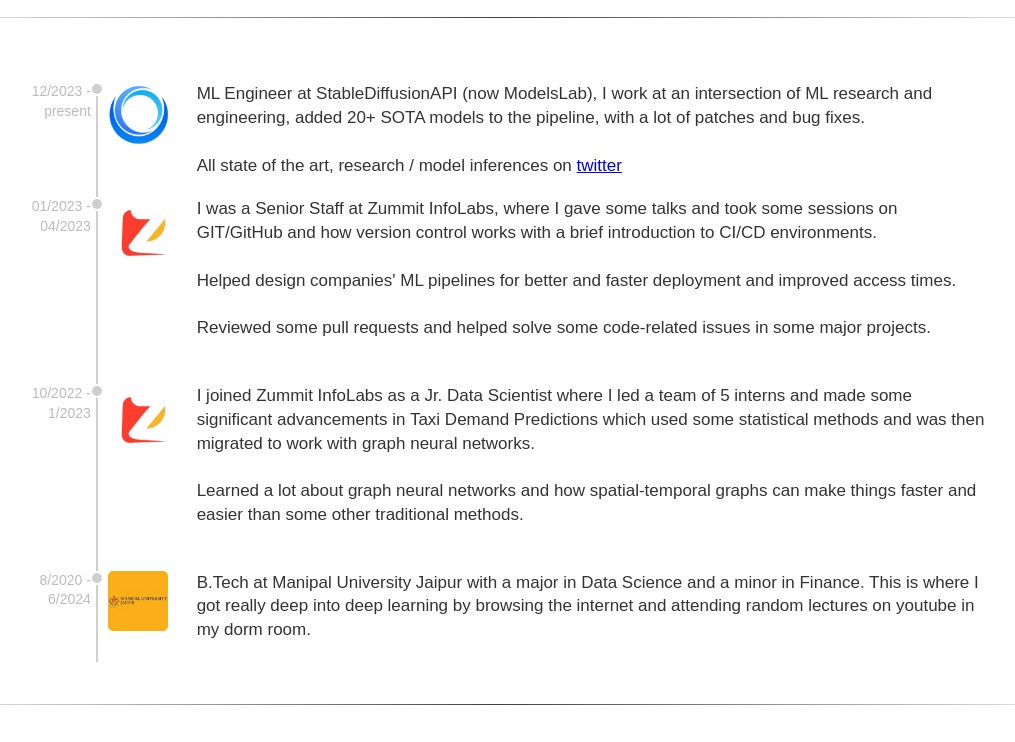
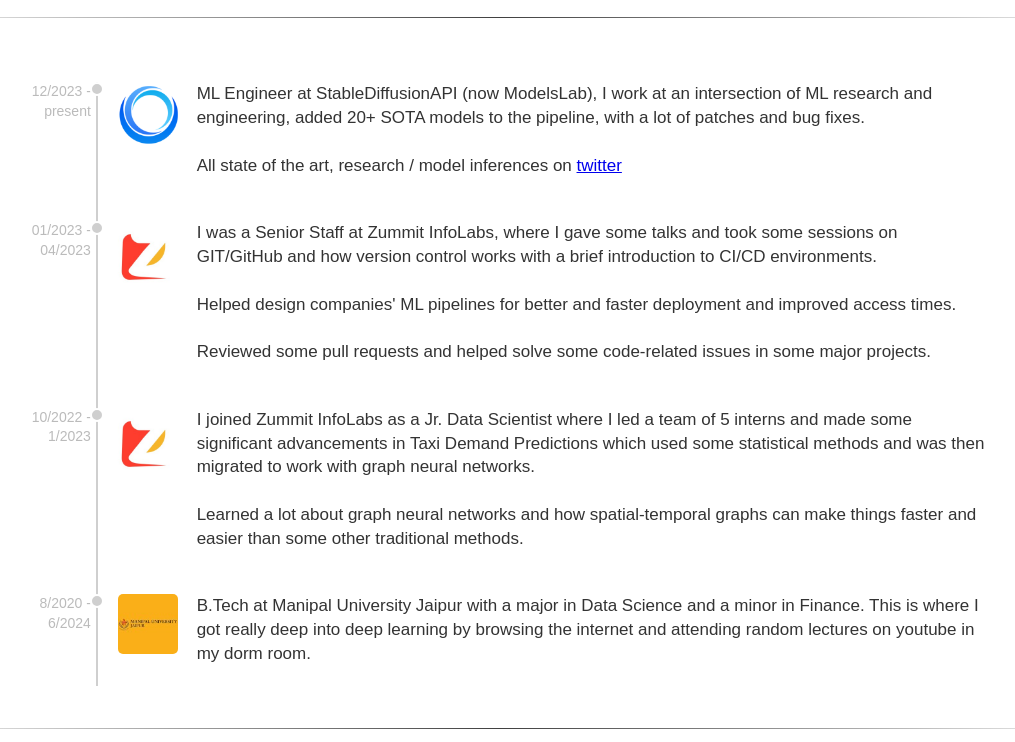
Before and after one commit to shauray8/about_shauray, a plain HTML site: page index.html in a window 1280 px wide. Shown: the part 490-1232 px from the top of the page, without its empty margins (140-1155 px from the left). Drawn offline with Linux system fonts and the light colour scheme.

Commit message:
more work

```diff
--- a/index.html
+++ b/index.html
@@ -45,11 +45,11 @@
         </div>
         <div class="ico">
           <div class="entry-dot"></div>
-          <img src="assets/sdapi.png" style="max-width: 64px;"/>
+          <img src="assets/sdapi.png" style="max-width: 64px;margin-left:20px"/>
         </div>
         <div class="desc">
           ML Engineer at StableDiffusionAPI (now ModelsLab), I work at an intersection of ML research and engineering, added 20+ SOTA models to the pipeline, with a lot of patches and bug fixes.<br><br>
-          All state of the art, research / model inferences on <a href="https://twitter.com/shauray7"> twitter </a>
+          All state of the art, research / model inferences on <a href="https://twitter.com/shauray7"> twitter </a><br><br>
         </div>
       </div>
       <div class="entry row">
@@ -88,7 +88,7 @@
         </div>
         <div class="ico">
           <div class="entry-dot"></div>
-          <img src="assets/manipal.jpg" style="max-width: 60px;"/>
+          <img src="assets/manipal.jpg" style="max-width: 60px;margin-left:20px"/>
         </div>
         <div class="desc">
           B.Tech at Manipal University Jaipur with a major in Data Science and a minor in Finance. This is where I got really deep into deep learning by browsing the internet and attending random lectures on youtube in my dorm room.
@@ -134,13 +134,9 @@
     <div class="container">
       <div class="ctitle">My Poorly Written Blog</div>
       Refer <b>Twitter</b> for microblogs, adding full-length blogs soon here !!!
+      <!--
       <ul class="nodot">
       <li>
-      <div class="project">
-        <div class="pico"><img src="assets/semantic.png" /></div>
-        <div class="pdesc"><a href="https://github.com/shauray8/semantic_engine">Semantic Search Engine</a> was a GSoC project </div>
-        <div class="pend"></div>
-      </div>
       </li>
         <li>Mar 2021 <a href="https://karpathy.github.io/2021/06/21/blockchain/">A from-scratch tour of Bitcoin in Python</a></li>
         <li>Mar 2021 <a href="https://karpathy.github.io/2021/03/27/forward-pass/">Short Story on AI: Forward Pass</a></li>
@@ -153,6 +149,7 @@
         <li>Sep 2014 <a href="https://karpathy.github.io/2014/09/02/what-i-learned-from-competing-against-a-convnet-on-imagenet/">What I learned from competing against a ConvNet on ImageNet</a></li>
         <li>Oct 2012 <a href="https://karpathy.github.io/2012/10/22/state-of-computer-vision/">The state of Computer Vision and AI: we are really, really far away</a></li>
       </ul>
+      -->
     </div>
     </div>
 
```
